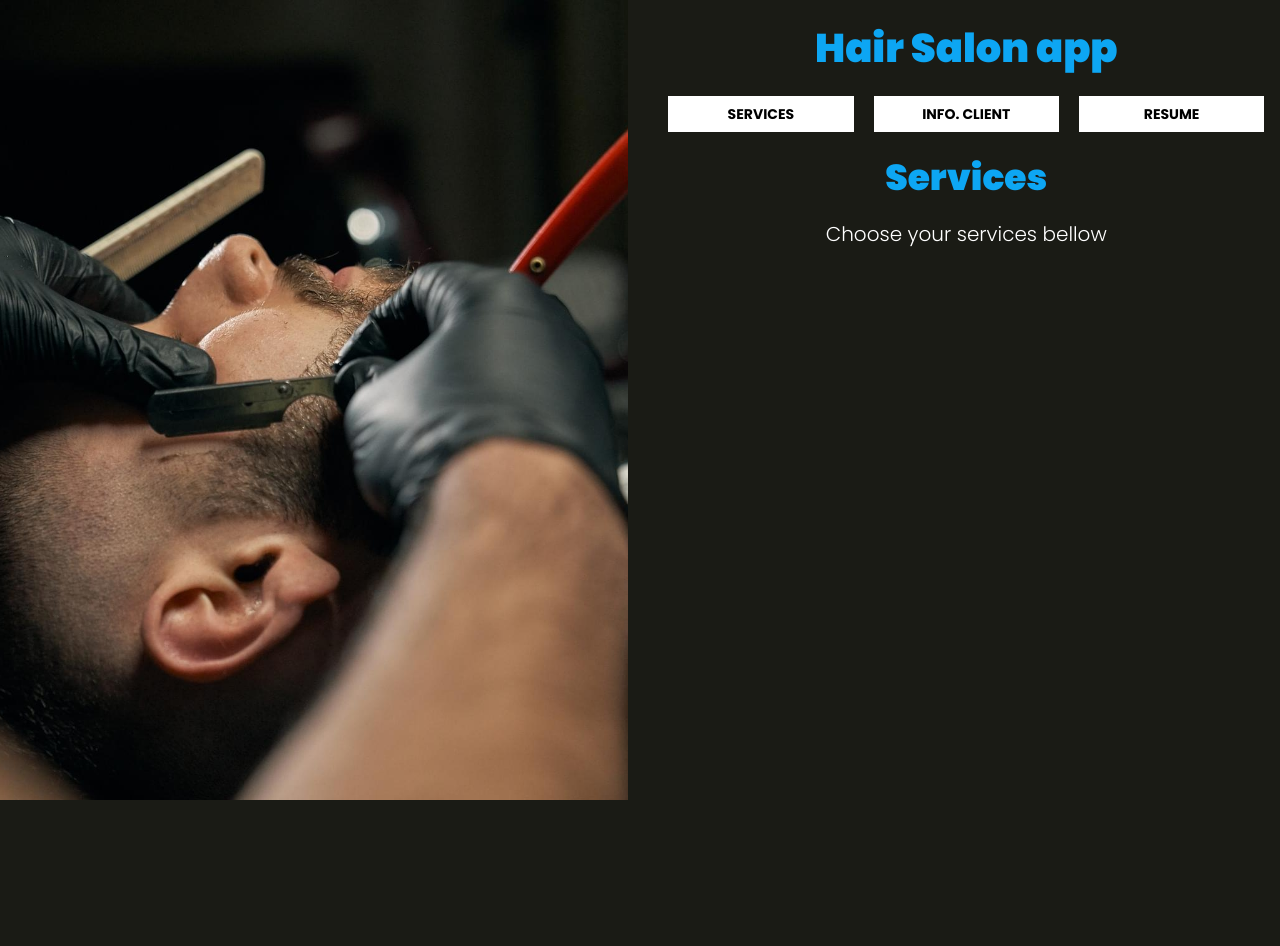
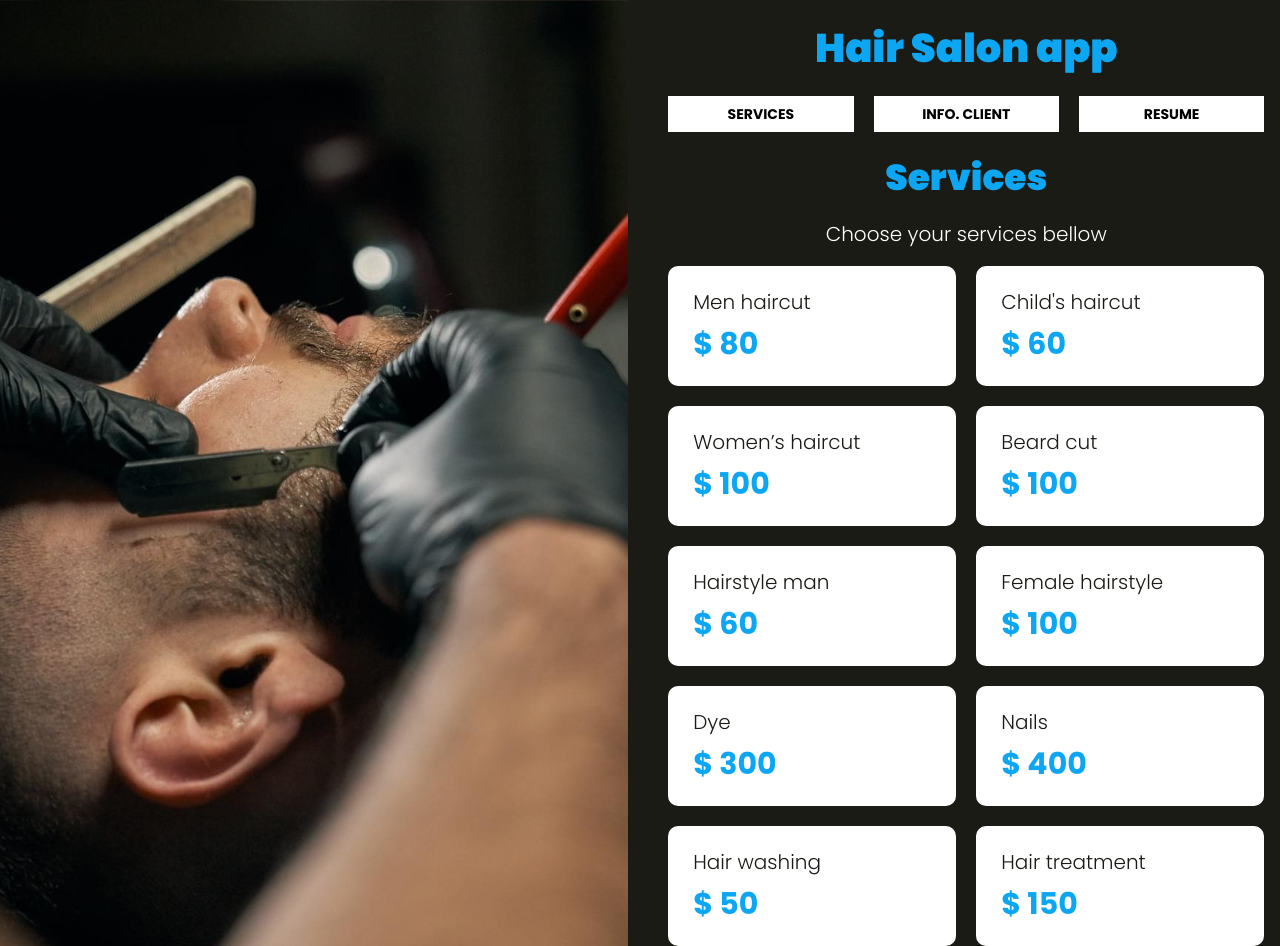
Before and after one commit to ArmandoAlmanza/HairSalon, a website: page index.html in a window 1280 px wide. Before the commit the page ends 800 px from the top, so only its background shows below. Drawn offline with Linux system fonts and the light colour scheme; files that its build step writes are made by us from their sources.

Commit message:
add the services

```diff
--- a/assets/js/index.js
+++ b/assets/js/index.js
@@ -6,19 +6,50 @@ const App = () => {
     showServices();
 };
 
-async function showServices(){
+async function showServices() {
     try {
-		const result = await fetch('./servicios.json');
+        const result = await fetch("./servicios.json");
         const db = await result.json();
         const { servicios } = db;
 
-		servicios.forEach( service => {
+        servicios.forEach((service) => {
             const { id, name, price } = service;
 
-			const servceName;
+            const servceName = document.createElement("p");
+            servceName.textContent = name;
+            servceName.classList.add("service-name");
+
+            const servicePrice = document.createElement("p");
+            servicePrice.textContent = `$ ${price}`;
+            servicePrice.classList.add("service-price");
+
+            const serviceDiv = document.createElement("div");
+            serviceDiv.classList.add("service");
+            serviceDiv.dataset.serviceID = id;
+
+            serviceDiv.onclick = selectService;
+
+            serviceDiv.appendChild(servceName);
+            serviceDiv.appendChild(servicePrice);
+
+            document.querySelector("#servicio").appendChild(serviceDiv);
         });
-
     } catch (error) {
         console.log(error);
     }
 }
+
+function selectService(e) {
+    let element;
+    if (e.target.tagName === "P") {
+        element = e.target.parentElement;
+    } else {
+        element = e.target;
+    }
+
+    if (element.classList.contains("select")) {
+        element.classList.remove("select");
+    } else {
+        element.classList.add("select");
+    }
+}
--- a/assets/sass/app.scss
+++ b/assets/sass/app.scss
@@ -9,3 +9,4 @@
 //Layout
 @import './layout/UI';
 @import './layout/tabs';
+@import './layout/services';
--- a/assets/sass/layout/_services.scss
+++ b/assets/sass/layout/_services.scss
@@ -2,7 +2,31 @@
     @include tablet {
         @include grid(2, 2rem);
     }
+    .service{
+        margin-bottom: 2rem;
+        padding: $separation / 2;
+        background-color: $white;
+        border-radius: 1rem;
+        @include tablet{
+            margin-bottom: 0;
+        }
+        p{
+            margin: 0 0 $separation / 4 0;
+        }
+        .service-name{
+            color: $blackC;
+        }
+        .service-price{
+            color: $blue;
+            margin: 0;
+            font-size: 3rem;
+            font-weight: $bold;
+        }
+        &.select{
+            background-color: $blue;
+            p{
+                color: $white;
+            }
+        }
+    }
 }
-.service{
-
-}
--- a/index.html
+++ b/index.html
@@ -23,7 +23,7 @@
                 <div class="section">
                     <h2>Services</h2>
                     <p class="text-center">Choose your services bellow</p>
-                    <div class="service-list"></div>
+                    <div id = "servicio" class="service-list"></div>
                 </div>
                 <div class="section">
                     <h2>Your information</h2>
```
Also changed, not shown: build/css/app.css, build/js/index.js, 2 other files. Lines whose indentation alone changed are shown as unchanged.
